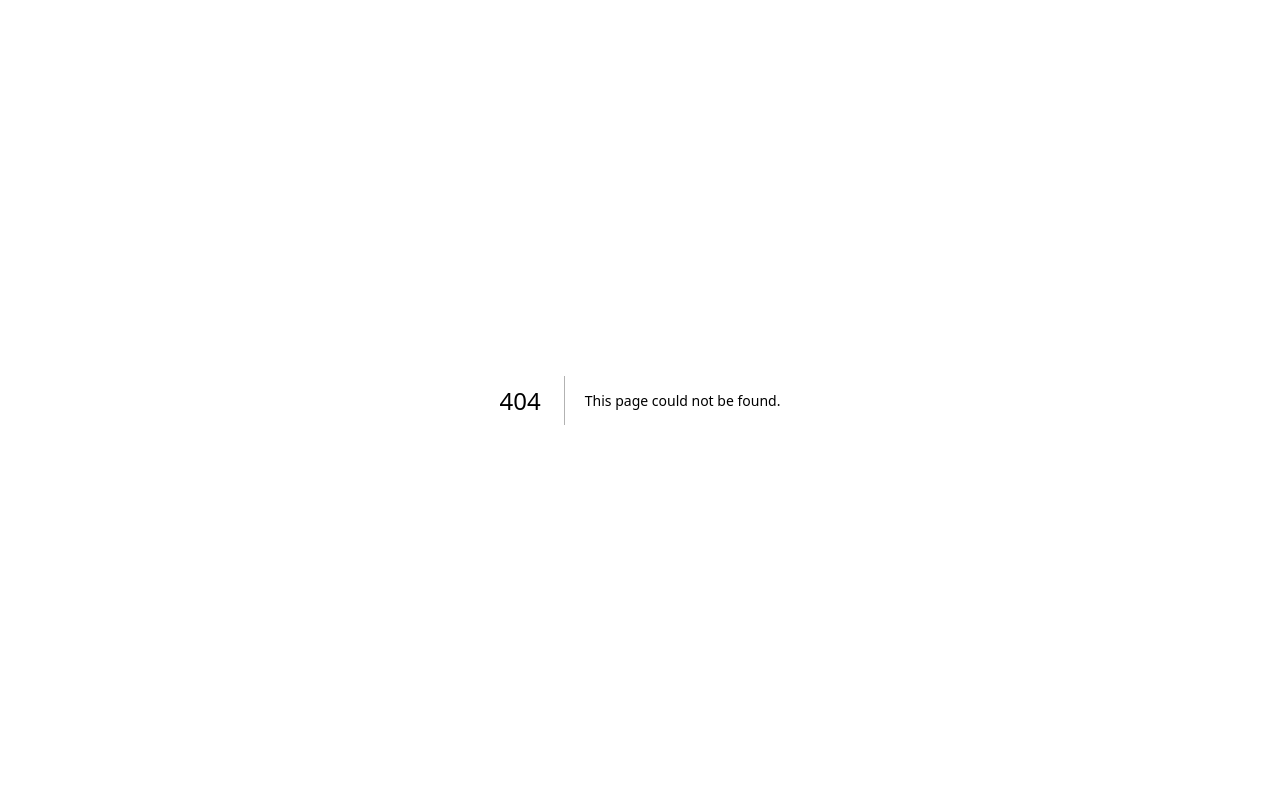
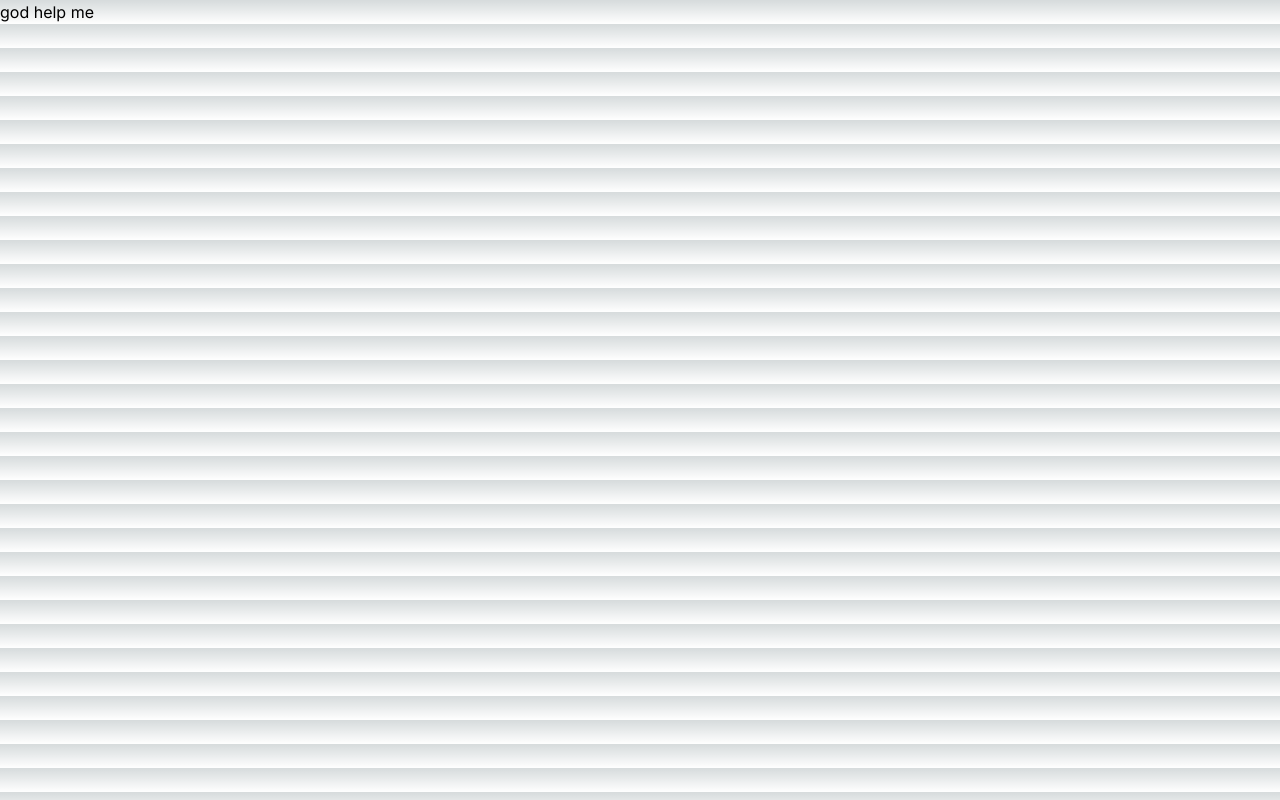
Before and after one commit to 3mptySpac3/cprg306-app-1, a Next.js app: page /week3 in a window 1280 px wide. Before the commit this address had no page. Built offline with nearby package versions, Linux system fonts and the light colour scheme.

Commit message:
created files for each week

```diff
--- /dev/null
+++ b/app/week10/page.js
@@ -0,0 +1,9 @@
+
+
+export default function Week10() {
+  return (
+    <p>
+      god help me
+    </p>
+  )
+}
--- /dev/null
+++ b/app/week11/page.js
@@ -0,0 +1,9 @@
+
+
+export default function Week11() {
+  return (
+    <p>
+      god help me
+    </p>
+  )
+}
--- /dev/null
+++ b/app/week12/page.js
@@ -0,0 +1,9 @@
+
+
+export default function Week12() {
+  return (
+    <p>
+      god help me
+    </p>
+  )
+}
--- /dev/null
+++ b/app/week13/page.js
@@ -0,0 +1,9 @@
+
+
+export default function Week13() {
+  return (
+    <p>
+      god help me
+    </p>
+  )
+}
--- /dev/null
+++ b/app/week14/page.js
@@ -0,0 +1,9 @@
+
+
+export default function Week14() {
+  return (
+    <p>
+      god help me
+    </p>
+  )
+}
--- /dev/null
+++ b/app/week3/page.js
@@ -0,0 +1,9 @@
+
+
+export default function Week3() {
+  return (
+    <p>
+      god help me
+    </p>
+  )
+}
--- /dev/null
+++ b/app/week4/page.js
@@ -0,0 +1,9 @@
+
+
+export default function Week4() {
+  return (
+    <p>
+      god help me
+    </p>
+  )
+}
--- /dev/null
+++ b/app/week5/page.js
@@ -0,0 +1,9 @@
+
+
+export default function Week5() {
+  return (
+    <p>
+      god help me
+    </p>
+  )
+}
--- /dev/null
+++ b/app/week6/page.js
@@ -0,0 +1,9 @@
+
+
+export default function Week6() {
+  return (
+    <p>
+      god help me
+    </p>
+  )
+}
--- /dev/null
+++ b/app/week7/page.js
@@ -0,0 +1,9 @@
+
+
+export default function Week7() {
+  return (
+    <p>
+      god help me
+    </p>
+  )
+}
--- /dev/null
+++ b/app/week8/page.js
@@ -0,0 +1,9 @@
+
+
+export default function Week8() {
+  return (
+    <p>
+      god help me
+    </p>
+  )
+}
--- /dev/null
+++ b/app/week9/page.js
@@ -0,0 +1,9 @@
+
+
+export default function Week9() {
+  return (
+    <p>
+      god help me
+    </p>
+  )
+}
```
